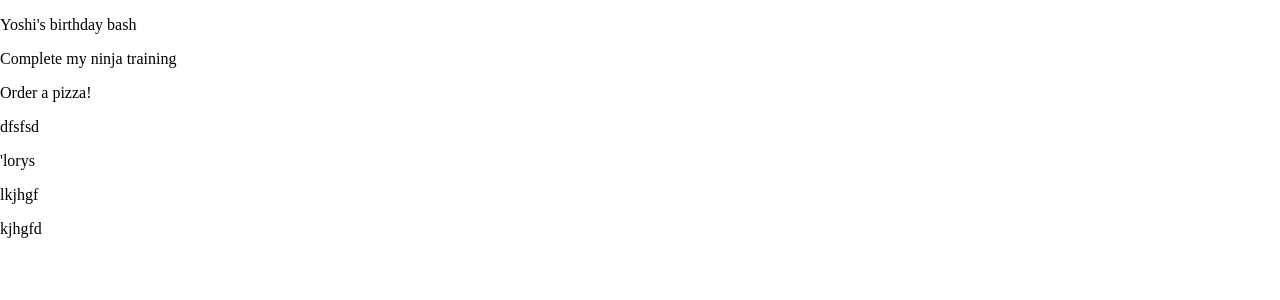
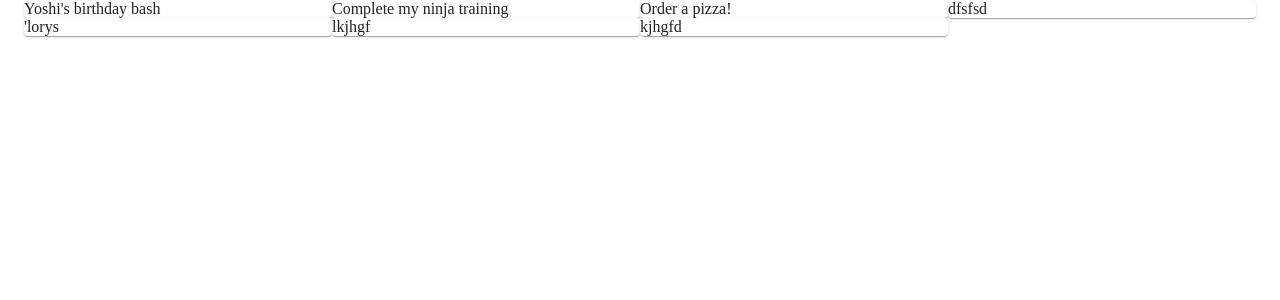
Before and after one commit to joyun25/material_ui, a React (Create React App) app: page / in a window 1280 px wide. Shown: the top 300 px of the page. Built offline with nearby package versions, Linux system fonts and the light colour scheme; data requests are answered from the project's data file.

Commit message:
add Grid system

```diff
--- a/src/pages/Notes.js
+++ b/src/pages/Notes.js
@@ -1,4 +1,7 @@
 import React, { useEffect, useState } from 'react'
+import Grid from '@material-ui/core/Grid'
+import Paper from '@material-ui/core/Paper'
+import { Container } from '@material-ui/core'
 
 export default function Notes() {
 const [notes, setNotes] = useState([]);
@@ -10,10 +13,29 @@
   }, [])
 
   return (
-    <div>
-      {notes.map(note => (
-        <p key={ note.id }>{ note.title }</p>
-      ))}
-    </div>
+    <Container>
+      {/* <Grid container>
+        <Grid item xs={12} sm={6} md={3}>
+          <Paper>1</Paper>
+        </Grid>
+        <Grid item xs={12} sm={6} md={3}>
+          <Paper>2</Paper>
+        </Grid>
+        <Grid item xs={12} sm={6} md={3}>
+          <Paper>3</Paper>
+        </Grid>
+        <Grid item xs={12} sm={6} md={3}>
+          <Paper>4</Paper>
+        </Grid>
+      </Grid> */}
+
+      <Grid container>
+        {notes.map(note => (
+          <Grid item key={note.id} xs={12} sm={6} md={3}>
+            <Paper>{ note.title }</Paper>
+          </Grid>
+        ))}
+      </Grid>
+    </Container>
   )
 }
```
